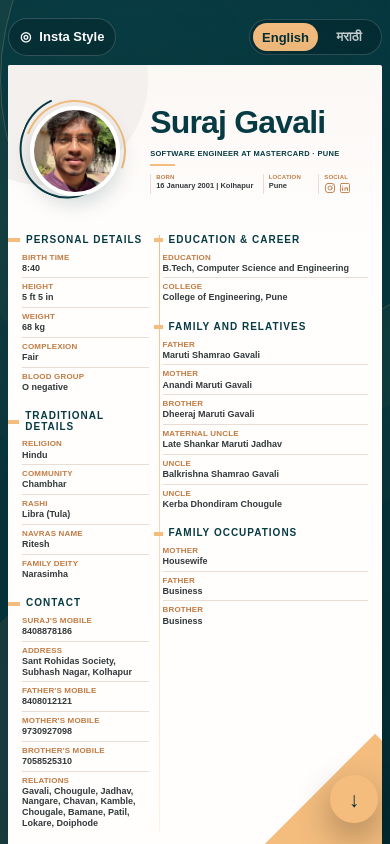
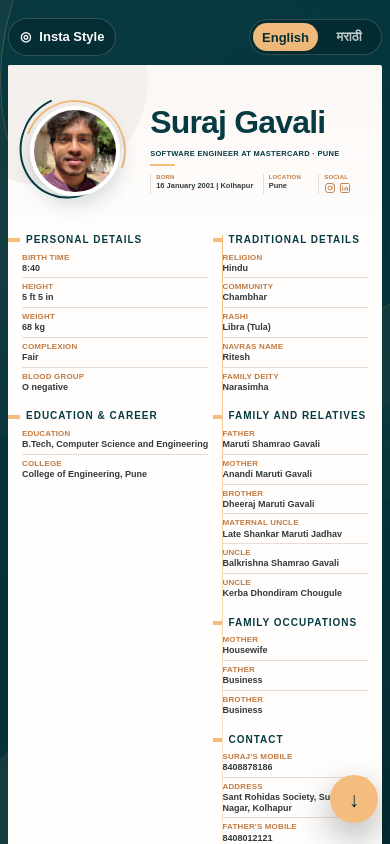
Before and after one commit to SurajGavali/biodata, a Next.js app: page / in a window 390 px wide. Shown: the top 844 px of the page. Built offline with nearby package versions, Linux system fonts and the light colour scheme; a web font is replaced by a local one.

Commit message:
Match mobile biodata layout to desktop

```diff
--- a/src/app/globals.css
+++ b/src/app/globals.css
@@ -1019,7 +1019,7 @@
   .sheetWrapper .mobileContentGrid {
     position: relative;
     display: grid;
-    grid-template-columns: minmax(0, 0.37fr) minmax(0, 0.63fr);
+    grid-template-columns: minmax(0, 1.12fr) minmax(0, 0.88fr);
     gap: 15px;
   }
 
@@ -1027,7 +1027,7 @@
     position: absolute;
     top: 0;
     bottom: 0;
-    left: calc(37% + 7px);
+    left: calc(56% + 7px);
     width: 1px;
     content: "";
     background: linear-gradient(var(--peach), rgba(244, 189, 126, 0.18));
@@ -1142,12 +1142,11 @@
   }
 
   .sheetWrapper .mobileContentGrid {
-    grid-template-columns: minmax(0, 0.38fr) minmax(0, 0.62fr);
     gap: 13px;
   }
 
   .sheetWrapper .mobileContentGrid::after {
-    left: calc(38% + 6px);
+    left: calc(56% + 6px);
   }
 
   .sheetWrapper .sectionHeading h2 {
--- a/src/app/page.tsx
+++ b/src/app/page.tsx
@@ -189,14 +189,14 @@
         <div className="mobileContentGrid">
           <div className="mobileColumn mobileRail">
             <DetailSection section={classicPersonal} locale={locale} />
-            <DetailSection section={biodata.horoscope} locale={locale} />
-            <DetailSection section={biodata.contact} locale={locale} />
+            <DetailSection section={classicEducation} locale={locale} />
           </div>
 
           <div className="mobileColumn mobileMain">
-            <DetailSection section={classicEducation} locale={locale} />
+            <DetailSection section={biodata.horoscope} locale={locale} />
             <DetailSection section={biodata.family} locale={locale} />
             <DetailSection section={biodata.occupation} locale={locale} />
+            <DetailSection section={biodata.contact} locale={locale} />
           </div>
         </div>
       )}
```
